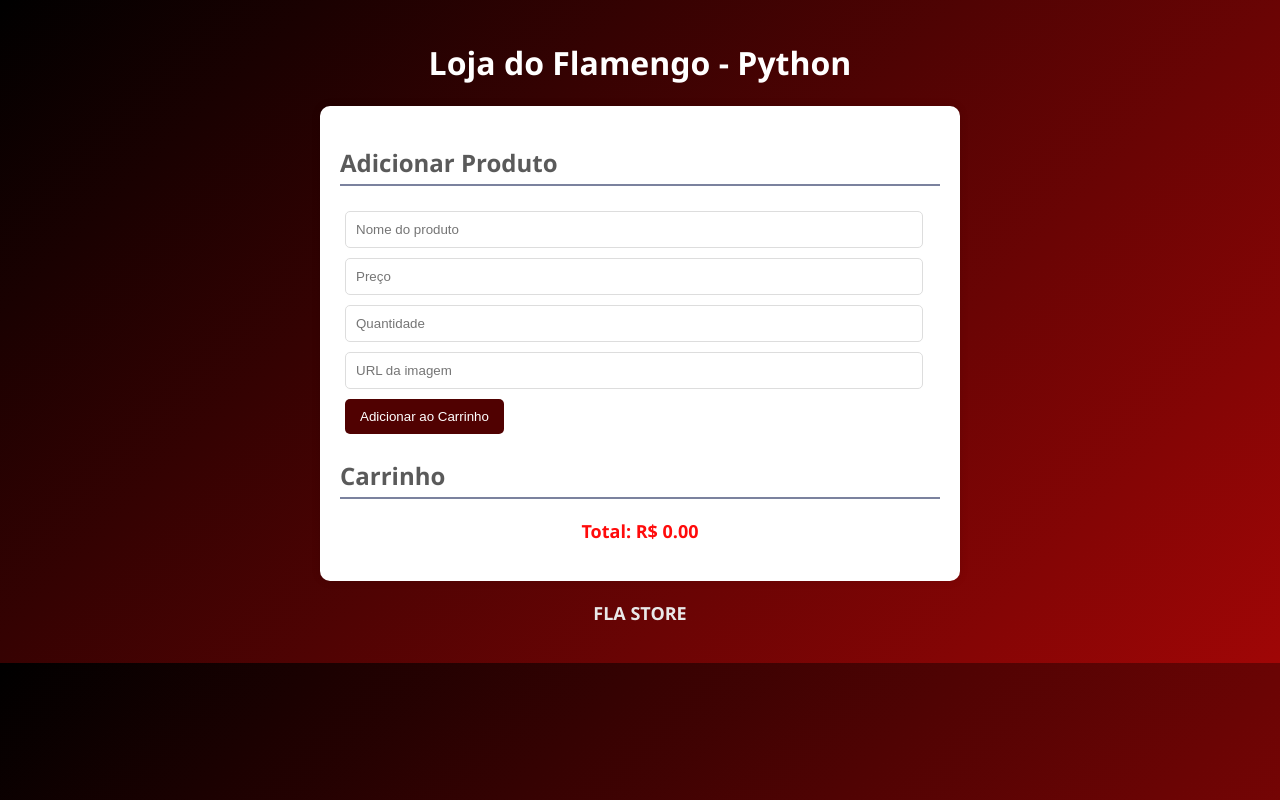
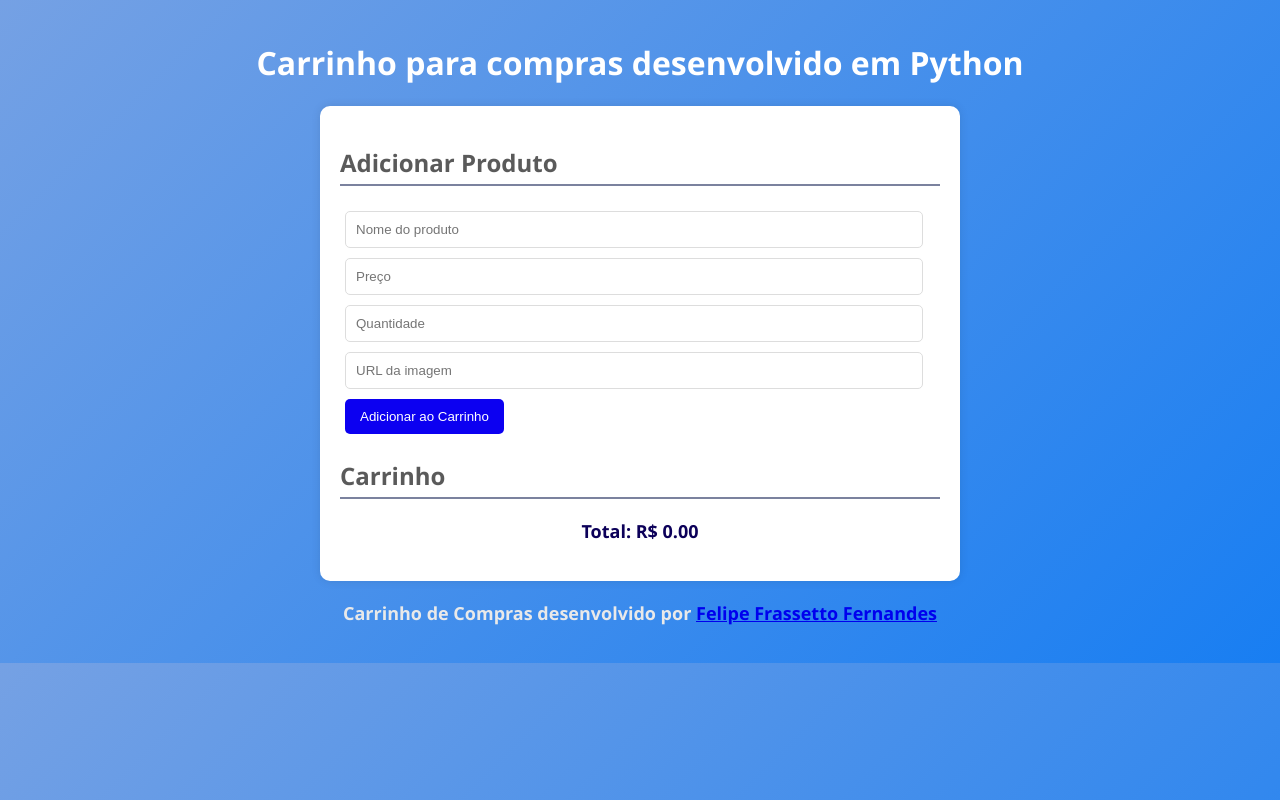
Before and after one commit to FelipeFFer/Lista-de-compras---Python, a Flask app: page / in a window 1280 px wide. Run offline with Flask 3, Linux system fonts and the light colour scheme.

Commit message:
Loja de compras Final, sem banco de dados.

```diff
--- a/static/style.css
+++ b/static/style.css
@@ -1,7 +1,7 @@
 body {
     font-family: 'Segoe UI', Tahoma, Geneva, Verdana, sans-serif;
-    background: linear-gradient(135deg, #000000 0%, #a00606 100%);
-    color: #ff0b0b;
+    background: linear-gradient(135deg, #75a1e4 0%, #187ef2 100%);
+    color: #0c0059;
     margin: 0;
     padding: 20px;
 }
@@ -33,7 +33,7 @@ input {
 button {
     padding: 10px 15px;
     margin: 5px;
-    background: #500101;
+    background: #0c00f1;
     color: white;
     border: none;
     border-radius: 5px;
--- a/templates/index.html
+++ b/templates/index.html
@@ -8,7 +8,7 @@
     <link rel="stylesheet" href="{{ url_for('static', filename='style.css') }}">
 </head>
 <body>
-    <h1>Loja do Flamengo - Python</h1>
+    <h1>Carrinho para compras desenvolvido em Python</h1>
     <div id="shopping-app">
         <h2>Adicionar Produto</h2>
         <form method="POST">
@@ -26,14 +26,14 @@
                 <img src="{{ item.image }}" alt="{{ item.name }}" style="max-width:50px; margin-right:10px;">
                 {% endif %}
                 {{ item.name }} - R$ {{ "%.2f"|format(item.price) }} x {{ item.quantity }} = R$ {{ "%.2f"|format(item.price * item.quantity) }}
-                <a href="{{ url_for('remove', index=loop.index0) }}" style="color: #e53e3e; text-decoration: none;">Remover</a>
+                <a href="{{ url_for('remove', index=loop.index0) }}" style="color: #000000; text-decoration: none;">Remover</a>
             </li>
             {% endfor %}
         </ul>
         <p>Total: R$ {{ "%.2f"|format(total) }}</p>
     </div>
     <footer>
-        <p>FLA STORE
+        <p>Carrinho de Compras desenvolvido por <a href="https://github.com/FelipeFFer" target="_blank">Felipe Frassetto Fernandes</a></p>
     </footer>
 </body>
 </html>
```
